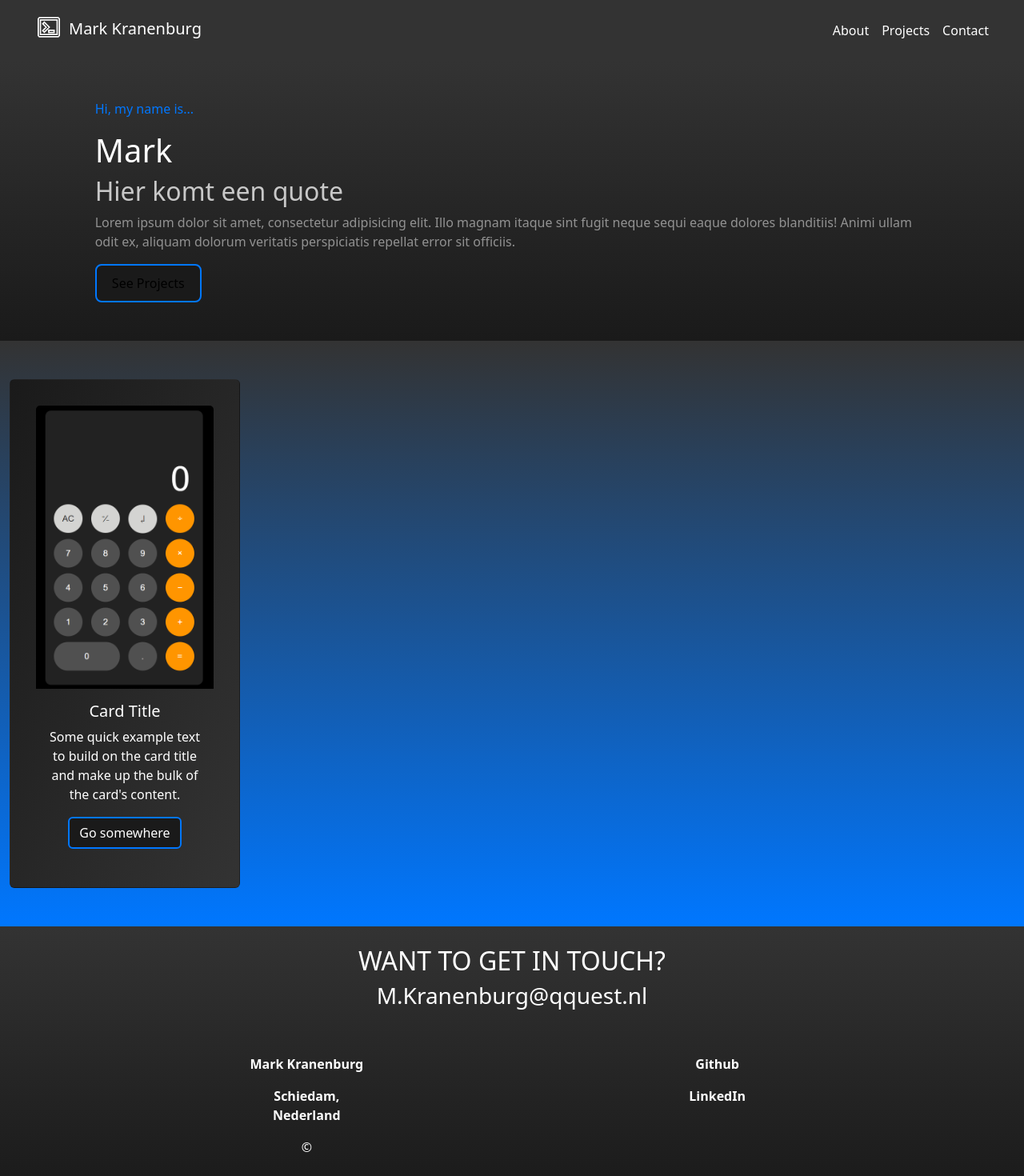
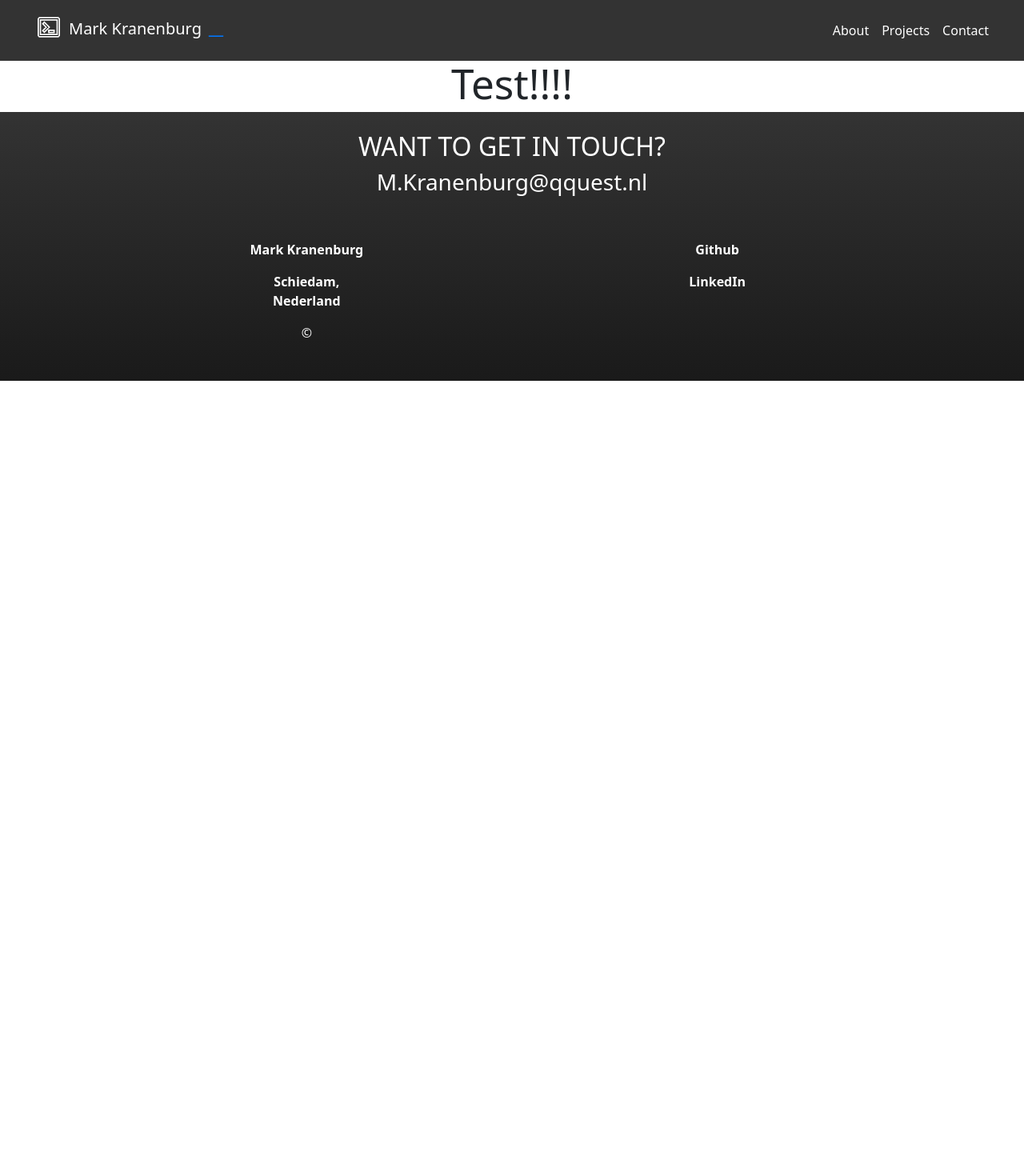
Before and after one commit to MarkDeveloper36/portfolio, a React (Vite) app in the folder react-project/: page /calculator in a window 1280 px wide. Shown: the top 1470 px of the page at 80% size. After the commit the page ends 800 px from the top, so only its background shows below. Built offline with nearby package versions, Linux system fonts and the light colour scheme.

Commit message:
add react router

```diff
--- a/package.json
+++ b/package.json
@@ -1,5 +1,6 @@
 {
   "dependencies": {
-    "bootstrap": "^5.3.3"
+    "bootstrap": "^5.3.3",
+    "react-router-dom": "^6.23.1"
   }
 }
--- a/react-project/src/App.jsx
+++ b/react-project/src/App.jsx
@@ -1,20 +1,23 @@
 import { useState } from 'react'
 import './App.css'
 import Header from './Components/Header'
-import About from './Components/About'
-import Projects from './Components/Projects'
+import Home from './Components/Home'
 import Footer from './Components/Footer'
+import { BrowserRouter as Router, Routes, Route } from 'react-router-dom'
+import Calculator from './Components/Calculator'
 
 function App() {
   const [count, setCount] = useState(0)
 
   return (
-    <>
+    <Router>
       <Header></Header>
-      <About></About>
-      <Projects></Projects>
+      <Routes>
+        <Route path='/' element={<Home />} />
+        <Route path='/calculator' element={<Calculator />} />
+      </Routes>
       <Footer></Footer>
-    </>
+    </Router>
   )
 }
 
--- /dev/null
+++ b/react-project/src/Components/Calculator.jsx
@@ -0,0 +1,7 @@
+export default function Calculator() {
+    return (
+        <>
+            <h1>Test!!!!</h1>
+        </>
+    )
+}
--- a/react-project/src/Components/Header.jsx
+++ b/react-project/src/Components/Header.jsx
@@ -2,17 +2,18 @@
 import 'bootstrap/dist/js/bootstrap.bundle.min.js'
 import './Header.css'
 import LogoIcon from './LogoIcon.jsx'
+import { Link } from 'react-router-dom'
 
 
 export default function Header() {
     return (
         <nav className="navbar navbar-expand-sm navbar-dark">
             <div className="container-fluid mx-4">
-                <a className="navbar-brand d-flex" href="#">
+                <Link className="navbar-brand d-flex" to="/">
                     <LogoIcon></LogoIcon>
                     <p className="py-2 mb-0 hover-effect">Mark Kranenburg</p>
                     <div id="blinking-cursor" className="pt-3 mx-2">&mdash;</div>
-                </a>
+                </Link>
                 <button className="navbar-toggler" type="button" data-bs-toggle="collapse" data-bs-target="#navbarNav" aria-controls="navbarNav" aria-expanded="false" aria-label="Toggle navigation">
                     <span className="navbar-toggler-icon"></span>
                 </button>
--- /dev/null
+++ b/react-project/src/Components/Home.jsx
@@ -0,0 +1,12 @@
+import Projects from "./Projects"
+import About from "./About"
+
+
+export default function Home() {
+    return (
+        <>
+            <About />
+            <Projects />
+        </>
+    );
+}
--- a/react-project/src/Components/Projects.jsx
+++ b/react-project/src/Components/Projects.jsx
@@ -1,5 +1,6 @@
 import './Projects.css'
 import Calculator from './../assets/Calculator.png'
+import { Link } from 'react-router-dom'
 
 export default function Projects() {
     return (
@@ -10,7 +11,7 @@
                     <div className="card-body">
                         <h5 className="card-title">Card Title</h5>
                         <p className="card-text">Some quick example text to build on the card title and make up the bulk of the card's content.</p>
-                        <a href="#" className="btn btn-primary">Go somewhere</a>
+                        <Link to="/calculator" className="btn btn-primary">Calculator</Link>
                     </div>
                 </div>
             </div>
```
Also changed, not shown: 1 other file (tests, documents, lock files or other folders).
